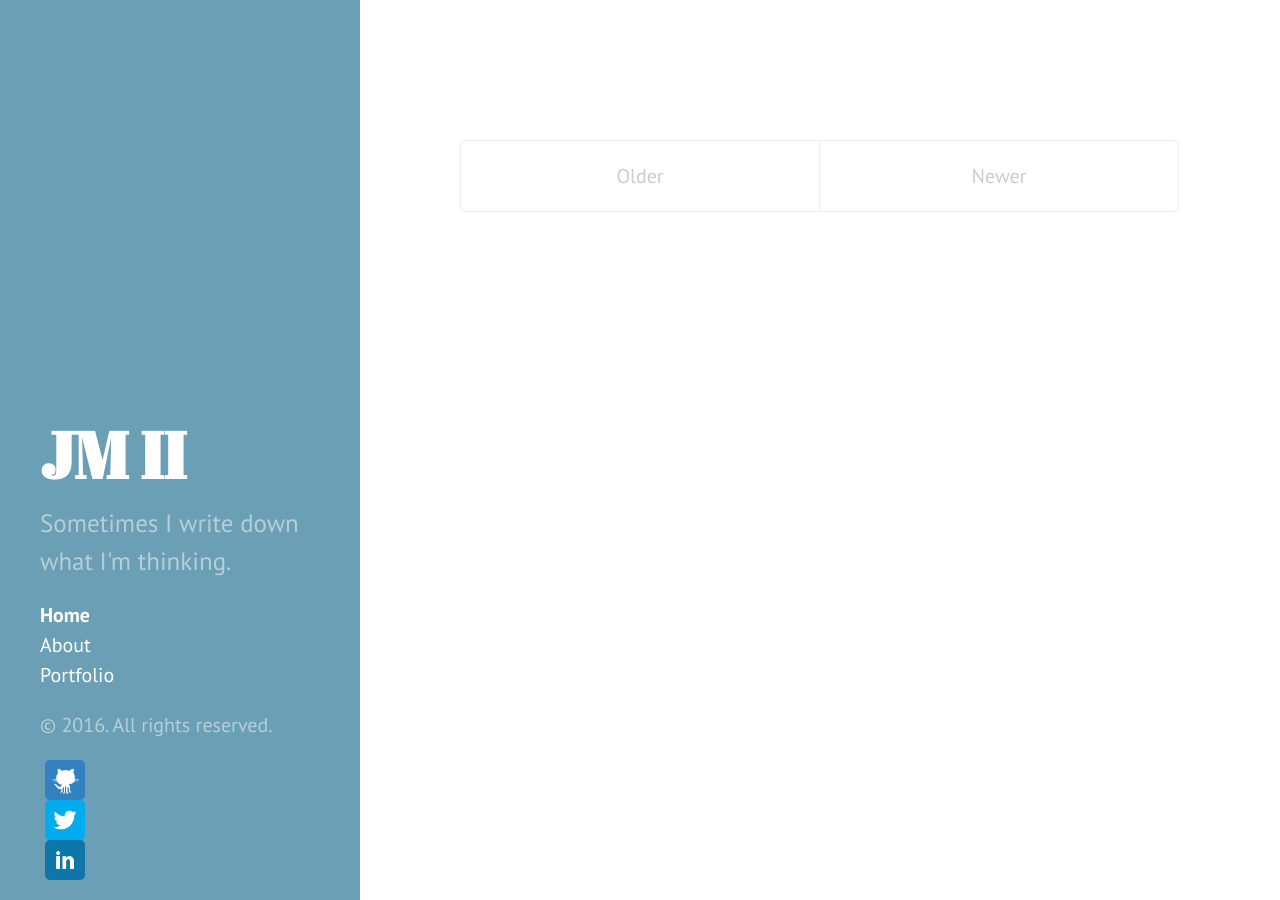
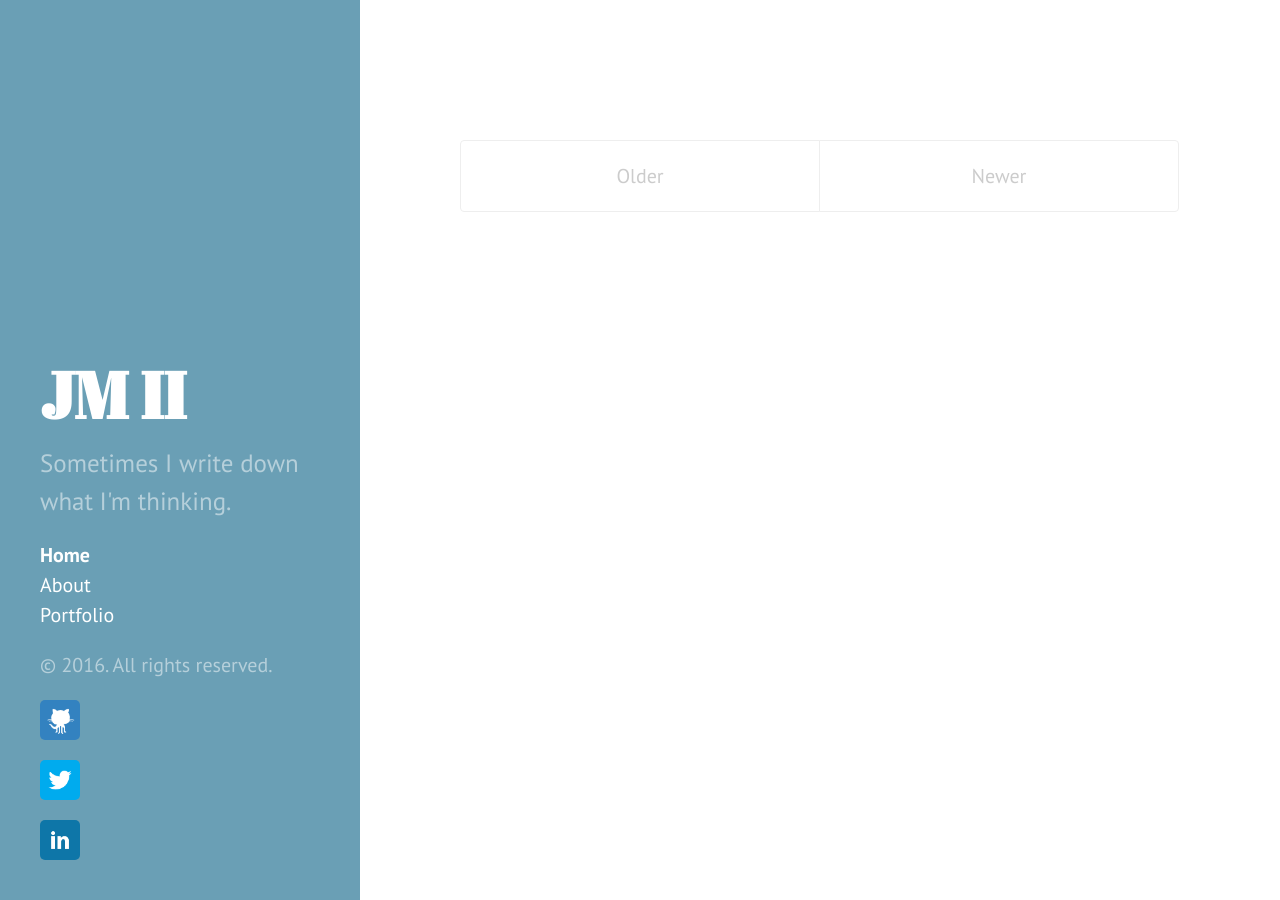
Before and after one commit to ver2point0/ver2point0.github.io, a Jekyll site: the page built from index.html, in a window 1280 px wide. Built offline with Jekyll 4.4.1, drawn with Linux system fonts in a browser that asks for light colours; the list of posts is cut into pages by our own code.

Commit message:
fixing social icon layout

```diff
--- a/public/css/hyde.css
+++ b/public/css/hyde.css
@@ -253,6 +253,4 @@ a.sidebar-nav-item:focus {
 .social-icon {
   width: 40px;
   height: 40px;
-  margin: 0 5px;
-  display: block;
 }
```
